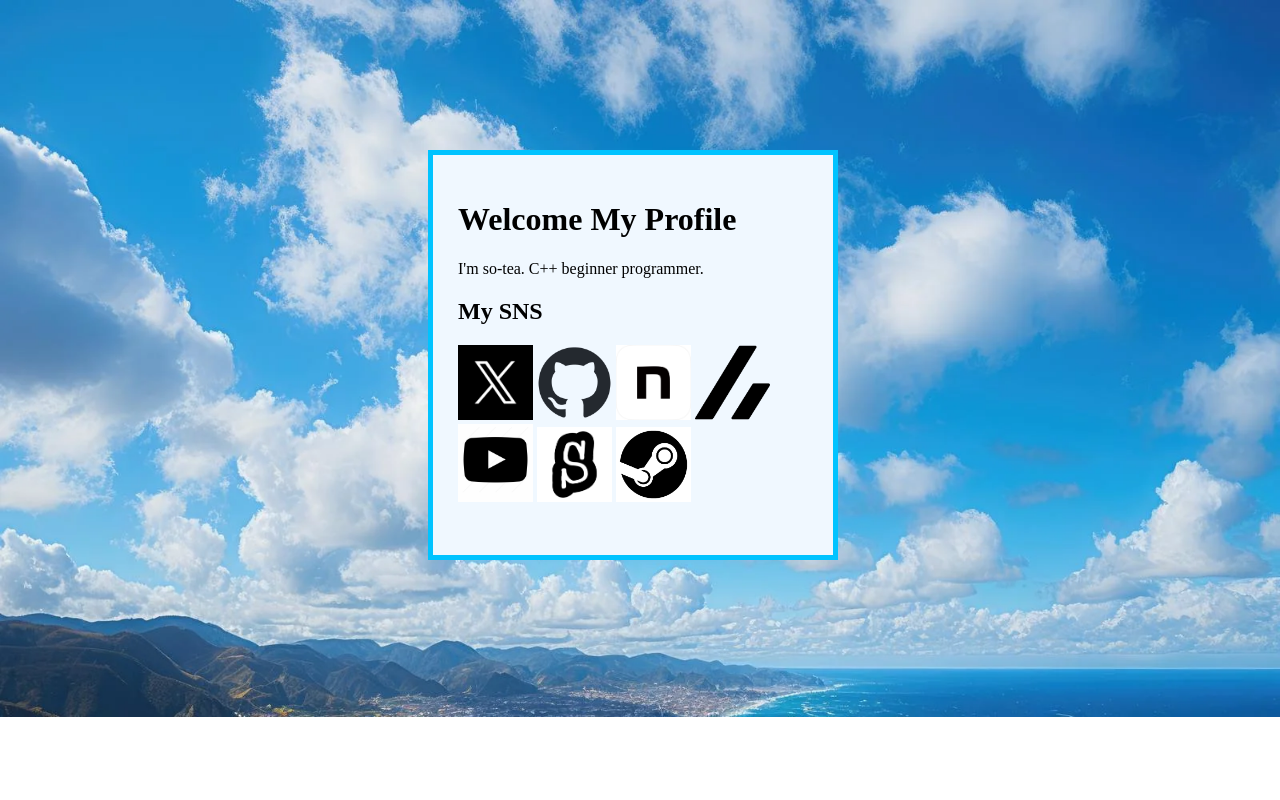
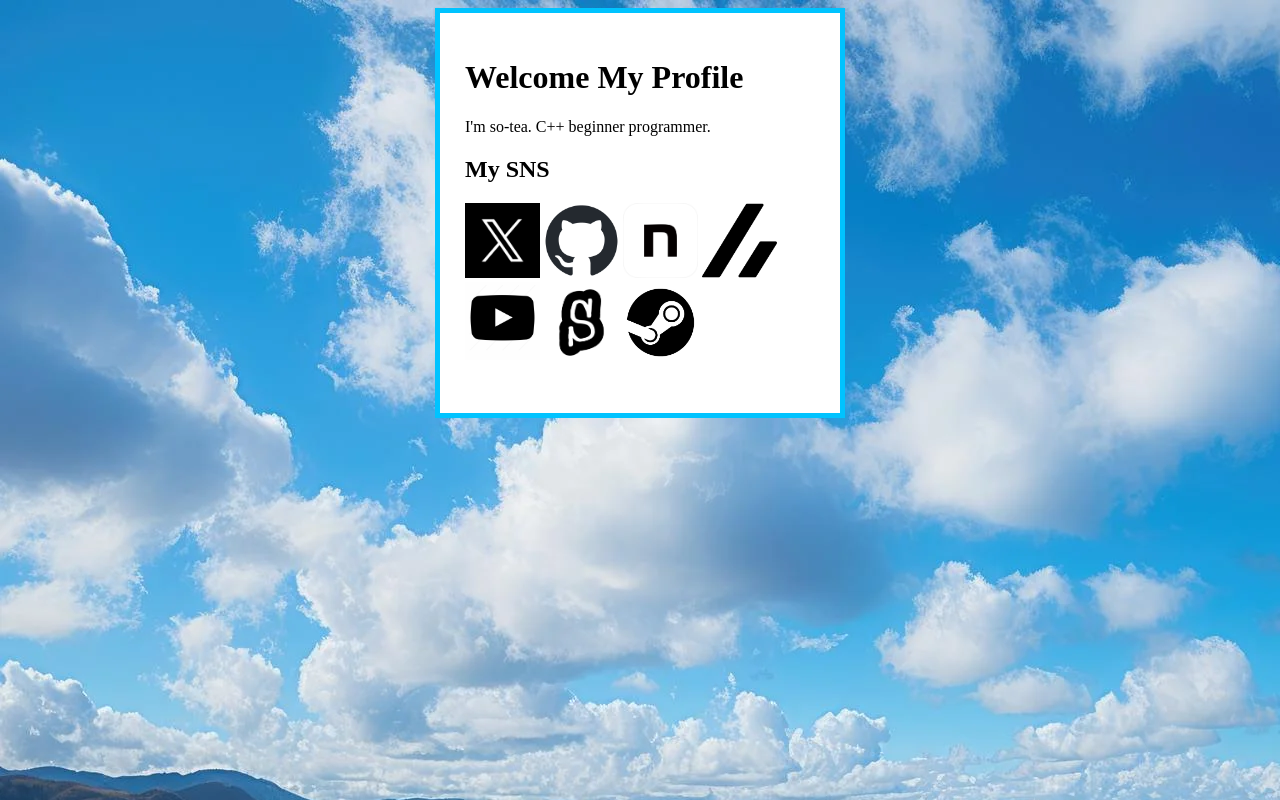
Before and after one commit to Blue-CPP/my_profile, a plain HTML site: page index.html in a window 1280 px wide. Drawn offline with Linux system fonts and the light colour scheme.

Commit message:
update html
update "X" link.

```diff
--- a/index.html
+++ b/index.html
@@ -12,13 +12,15 @@
         <h1>Welcome My Profile</h1>
     <p>I'm so-tea. C++ beginner programmer.</p>
     <h2>My SNS</h2>
-    <img src="xlogo.jpg" alt="X Logo" width="75",height="75",title="X" />
-    <img src="githublogo.png" alt="Github Logo" width="75",height="75",title="Github" />
-    <img src="notelogo.jpg" alt="Note Logo" width="75",height="75",title="Note" />
-    <img src="zennlogo.png" alt="Zenn Logo" width="75",height="75",title="Zenn" />
-    <img src="youtubelogo.png" alt="Youtube Logo" width="75",height="75",title="Youtube" />
-    <img src="scratchlogo.png" alt="Scratch Logo" width="75",height="75",title="Scratch" />
-    <img src="steamlogo.jpg" alt="Steam Logo" width="75",height="75",title="Steam" />
+    <div class="logos">
+    <a href="https://x.com/AL_1S_False" ><img src="xlogo.jpg" alt="X Logo" width="75" height="75" title="X" /></a>
+    <a href="https://github.com/Blue-CPP" ><img src="githublogo.png" alt="Github Logo" width="75",height="75",title="Github" /></a>
+    <a href="https://note.com/itsuki_lover" ><img src="notelogo.jpg" alt="Note Logo" width="75",height="75",title="Note" /></a>
+    <a href="https://zenn.dev/so_tea_zenn" ><img src="zennlogo.png" alt="Zenn Logo" width="75",height="75",title="Zenn" /></a>
+    <a href="https://www.youtube.com/channel/UCr0AeE-PVXnDn6WfosiHSkw" ><img src="youtubelogo.png" alt="Youtube Logo" width="75",height="75",title="Youtube" /></a>
+    <a href="https://scratch.mit.edu/users/D3FF0/" ><img src="scratchlogo.png" alt="Scratch Logo" width="75",height="75",title="Scratch" /></a>
+    <a href="https://steamcommunity.com/id/sotea-zaregoto/" ><img src="steamlogo.jpg" alt="Steam Logo" width="75",height="75",title="Steam" /></a>
+    </div>
     </div>
   </body>
 </html>
--- a/styles.css
+++ b/styles.css
@@ -1,15 +1,16 @@
 body {
     background-image: url("background.webp");
     background-repeat: no-repeat;
-    background-size: 1280px;
+    background-size: auto;
 }
 .box {
     width: 350px;
     height: 350px;
-    margin-top: 150px;
-    margin-right: 420px;
-    margin-left: 420px;
+    margin: 0 auto;
     padding: 25px;
     border: 5px solid rgb(0, 195, 255);
-    background-color: aliceblue;
-  }
+    background-color: rgb(255, 255, 255);
+}
+.logo{
+    display: flex;
+}
```
